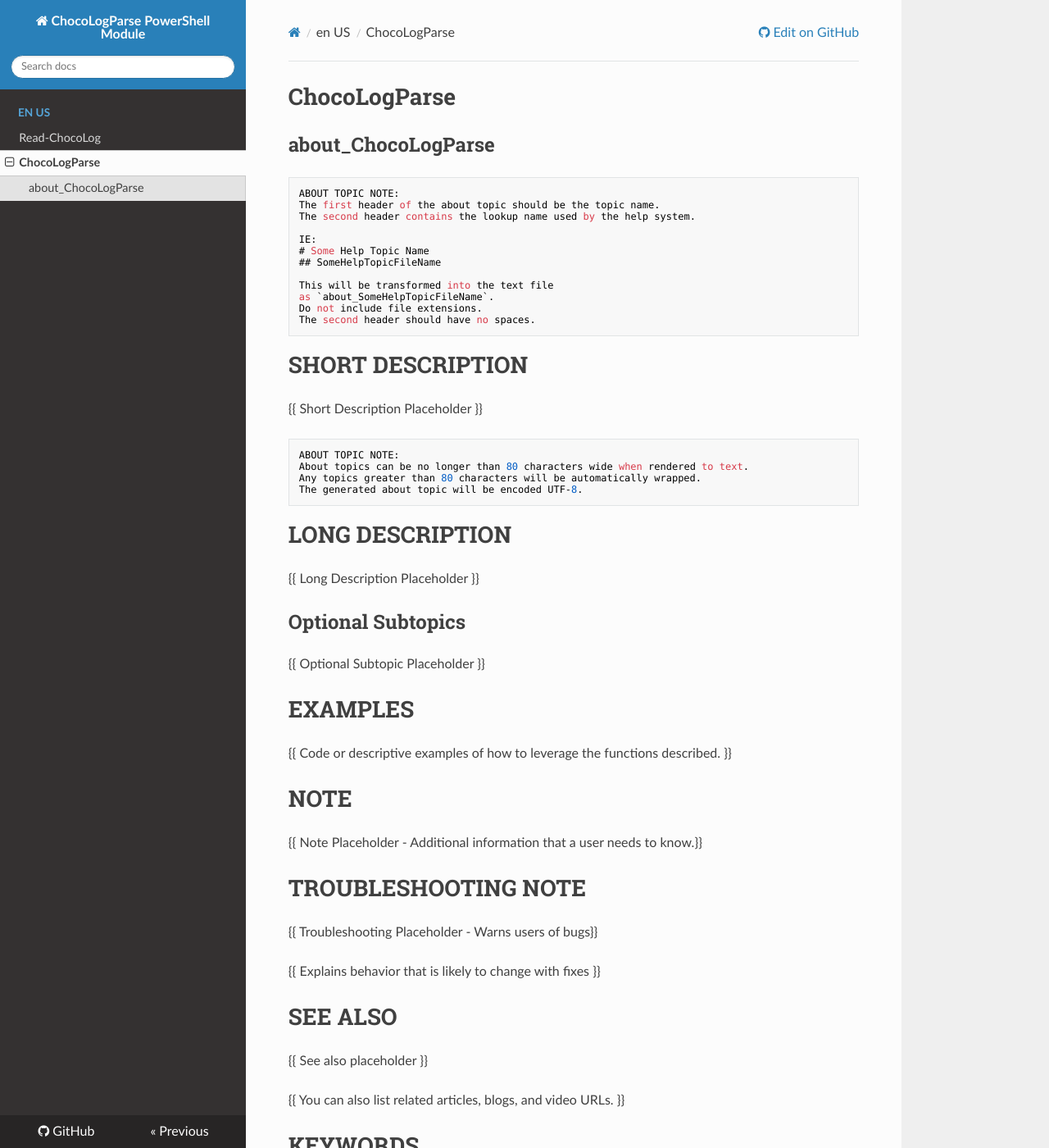
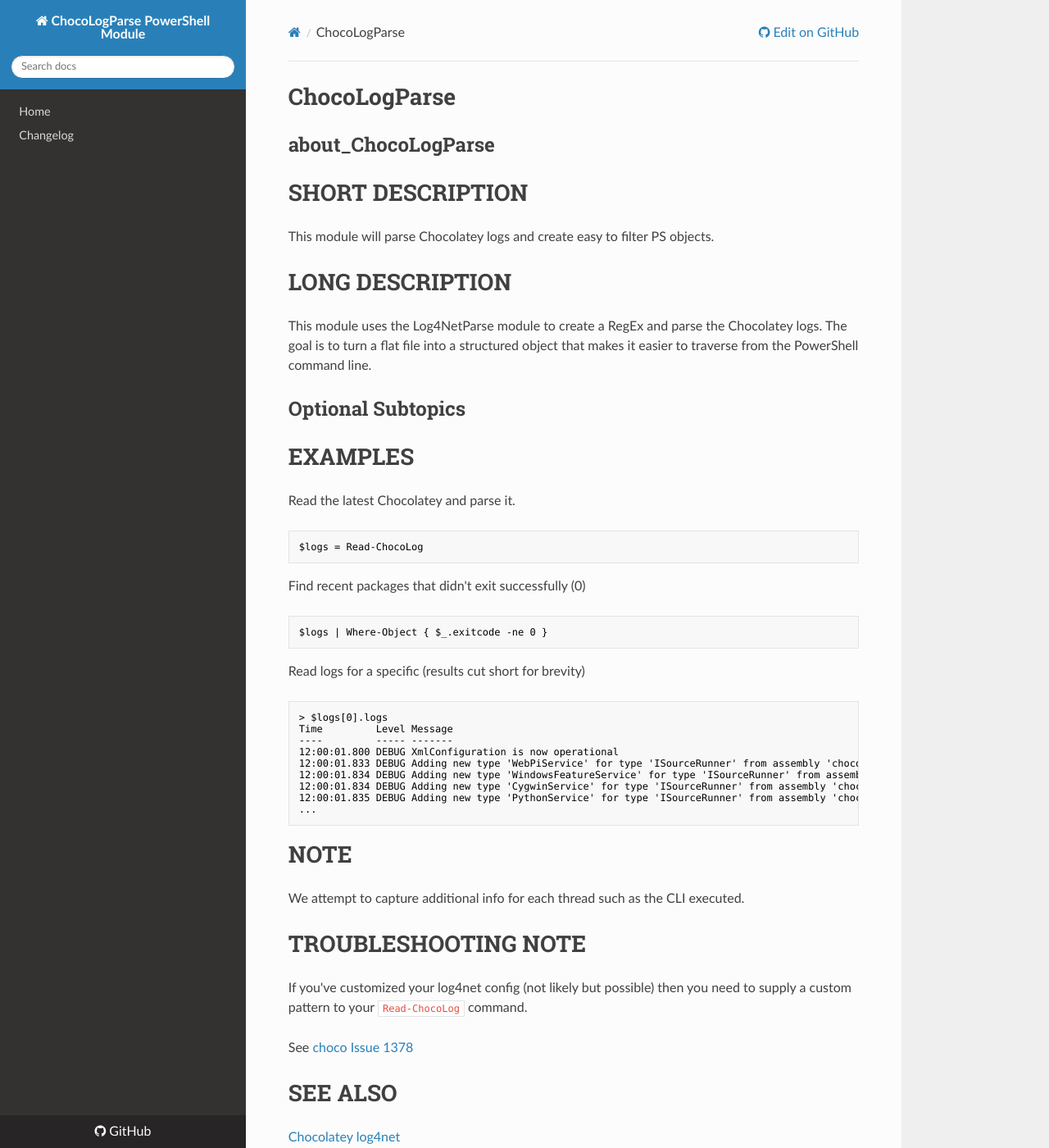
Before and after one commit to HeyItsGilbert/ChocoLogParse, an MkDocs documentation site: the page built from docs/en-US/about_ChocoLogParse.help.md, in a window 1280 px wide and 1400 px high. Shown: the whole window at 82% size. Built offline with MkDocs 1.6.1, drawn with Linux system fonts in a browser that asks for light colours; nearby versions of some CDN libraries; some of the changed text lies outside the part shown.

Commit message:
Improve docs

````diff
--- a/docs/en-US/about_ChocoLogParse.help.md
+++ b/docs/en-US/about_ChocoLogParse.help.md
@@ -2,57 +2,65 @@
 
 ## about_ChocoLogParse
 
-```
-ABOUT TOPIC NOTE:
-The first header of the about topic should be the topic name.
-The second header contains the lookup name used by the help system.
+# SHORT DESCRIPTION
 
-IE:
-# Some Help Topic Name
-## SomeHelpTopicFileName
+This module will parse Chocolatey logs and create easy to filter PS objects.
 
-This will be transformed into the text file
-as `about_SomeHelpTopicFileName`.
-Do not include file extensions.
-The second header should have no spaces.
+# LONG DESCRIPTION
+This module uses the Log4NetParse module to create a RegEx and parse the
+Chocolatey logs. The goal is to turn a flat file into a structured object that
+makes it easier to traverse from the PowerShell command line.
+
+## Optional Subtopics
+
+# EXAMPLES
+
+Read the latest Chocolatey and parse it.
+
+```powershell
+$logs = Read-ChocoLog
 ```
 
-# SHORT DESCRIPTION
-{{ Short Description Placeholder }}
+Find recent packages that didn't exit successfully (0)
 
-```
-ABOUT TOPIC NOTE:
-About topics can be no longer than 80 characters wide when rendered to text.
-Any topics greater than 80 characters will be automatically wrapped.
-The generated about topic will be encoded UTF-8.
+```powershell
+$logs | Where-Object { $_.exitcode -ne 0 }
 ```
 
-# LONG DESCRIPTION
-{{ Long Description Placeholder }}
+Read logs for a specific (results cut short for brevity)
 
-## Optional Subtopics
-{{ Optional Subtopic Placeholder }}
-
-# EXAMPLES
-{{ Code or descriptive examples of how to leverage the functions described. }}
+```powershell
+> $logs[0].logs
+Time         Level Message
+----         ----- -------
+12:00:01.800 DEBUG XmlConfiguration is now operational
+12:00:01.833 DEBUG Adding new type 'WebPiService' for type 'ISourceRunner' from assembly 'choco'
+12:00:01.834 DEBUG Adding new type 'WindowsFeatureService' for type 'ISourceRunner' from assembly 'choco'
+12:00:01.834 DEBUG Adding new type 'CygwinService' for type 'ISourceRunner' from assembly 'choco'
+12:00:01.835 DEBUG Adding new type 'PythonService' for type 'ISourceRunner' from assembly 'choco'
+...
+```
 
 # NOTE
-{{ Note Placeholder - Additional information that a user needs to know.}}
+
+We attempt to capture additional info for each thread such as the CLI executed.
 
 # TROUBLESHOOTING NOTE
-{{ Troubleshooting Placeholder - Warns users of bugs}}
 
-{{ Explains behavior that is likely to change with fixes }}
+If you've customized your log4net config (not likely but possible) then you need
+to supply a custom pattern to your `Read-ChocoLog` command.
+
+See [choco Issue 1378](https://github.com/chocolatey/choco/issues/1378)
 
 # SEE ALSO
-{{ See also placeholder }}
 
-{{ You can also list related articles, blogs, and video URLs. }}
+[Chocolatey](https://chocolatey.org/)
+[log4net](https://logging.apache.org/log4net/)
 
 # KEYWORDS
-{{List alternate names or titles for this topic that readers might use.}}
 
-- {{ Keyword Placeholder }}
-- {{ Keyword Placeholder }}
-- {{ Keyword Placeholder }}
-- {{ Keyword Placeholder }}
+- Chocolatey
+- Log4Net
+- ChocoLog
+- Log4NetLog
+- Log4NetLine
--- a/mkdocs.yml
+++ b/mkdocs.yml
@@ -2,3 +2,6 @@
 site_url: https://heyitsgilbert.github.io/ChocoLogParse/
 repo_url: https://github.com/HeyItsGilbert/ChocoLogParse
 theme: readthedocs
+nav:
+  - Home: 'index.md'
+  - Changelog: 'https://github.com/HeyItsGilbert/ChocoLogParse/blob/main/CHANGELOG.md'
````
Also changed, not shown: 1 other file.
